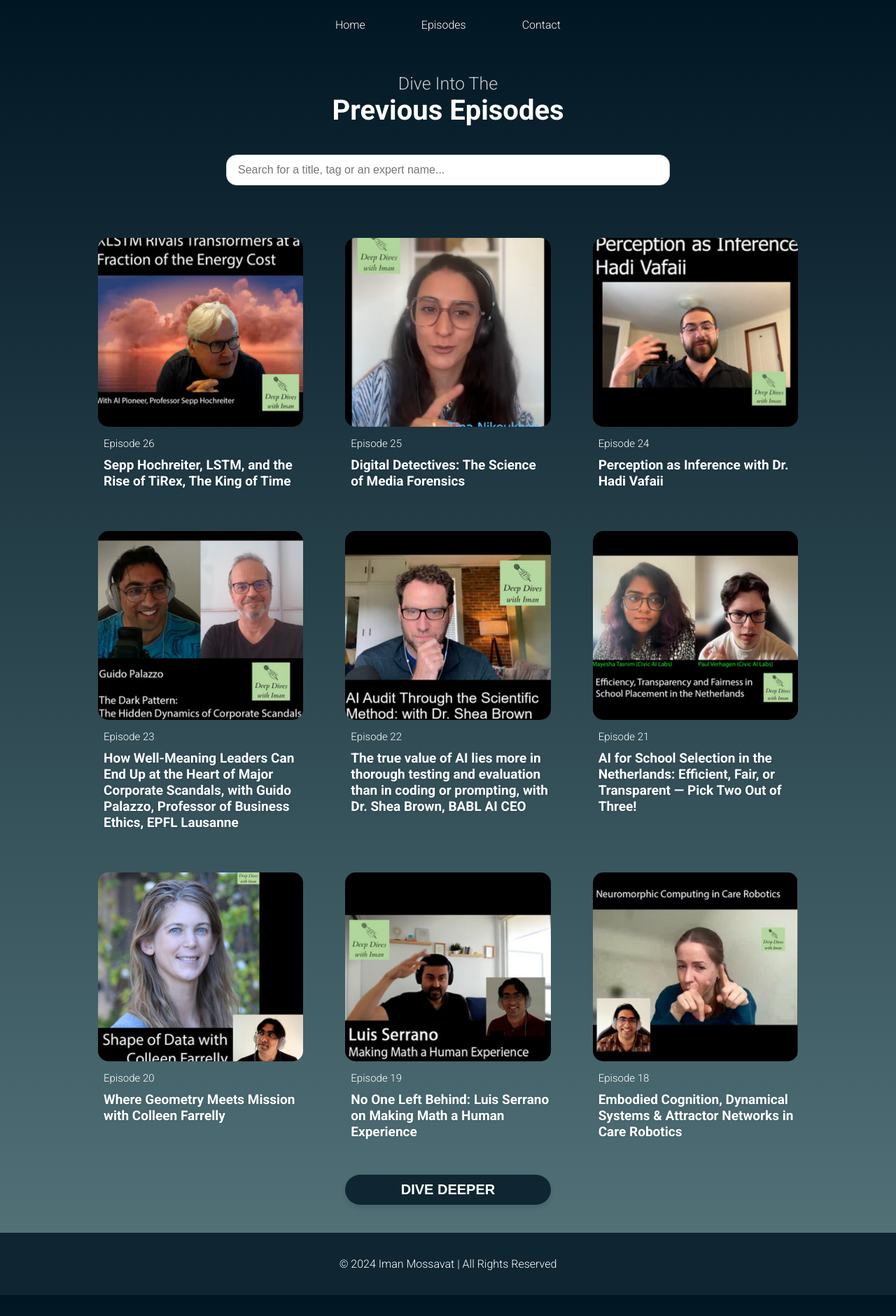
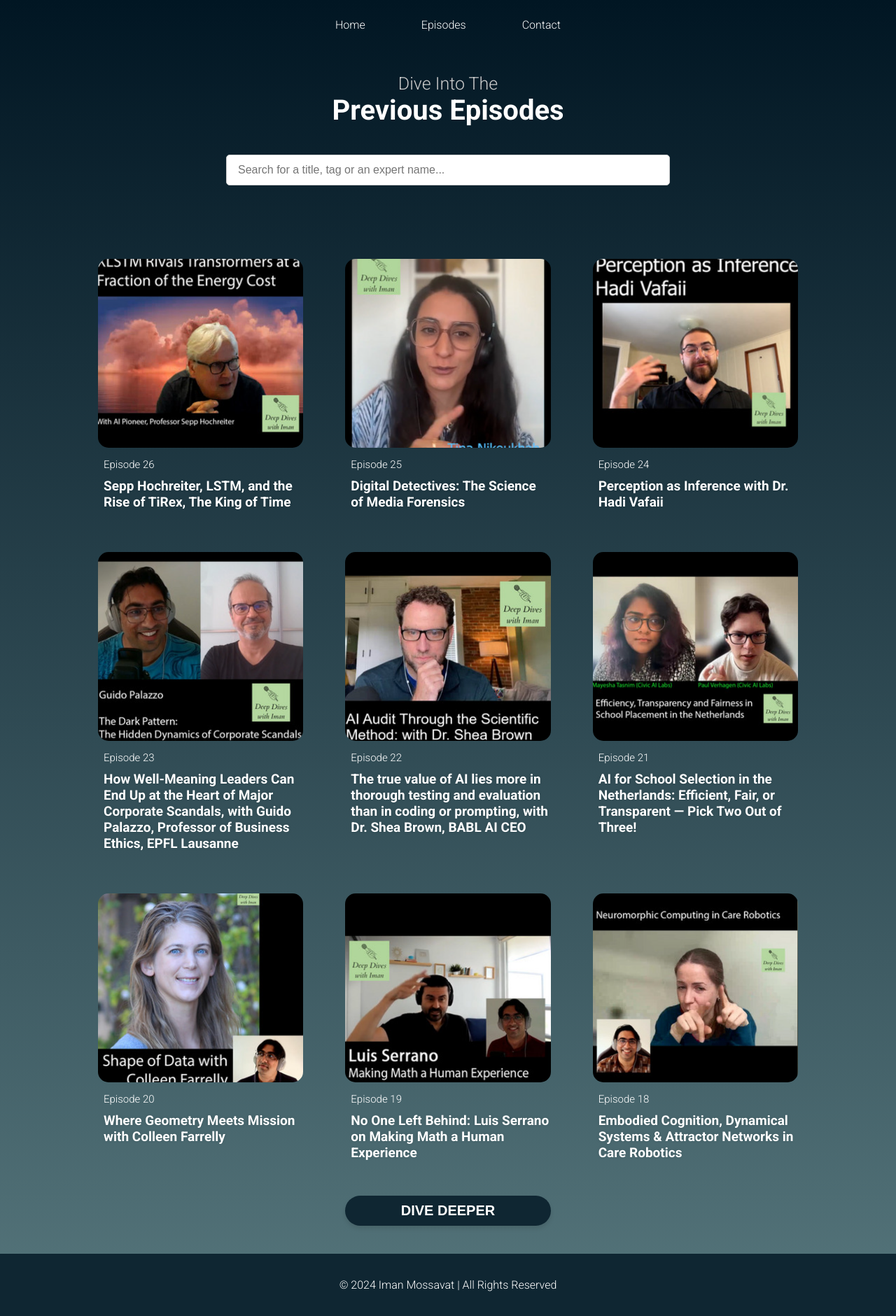
Before and after one commit to ivetkalchev/deepdivepod, a Jekyll site: the page built from episodes.html, in a window 1280 px wide. Shown: the whole page at 70% size. Built offline with Jekyll 4.4.1, drawn with Linux system fonts in a browser that asks for light colours; before the commit the page ends 1851 px from its top, so only the background shows below that.

Commit message:
Update episodes-styles.css

```diff
--- a/assets/css/episodes-styles.css
+++ b/assets/css/episodes-styles.css
@@ -103,11 +103,13 @@
     width: 100%;
     max-width: 600px;
     margin: 20px auto;
+    margin-bottom: 50px;
     display: block;
     padding: 12px 16px;
     font-size: 16px;
-  border-radius: 15px;
+    border-radius: 5px;
     border: 1px solid #ccc;
     outline: none;
     transition: border 0.3s ease;
+    color: #605E5E
 }
```
Lines whose indentation alone changed are shown as unchanged.
